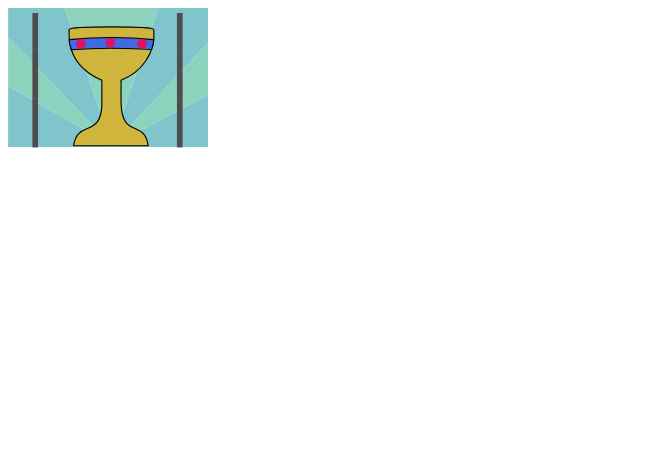
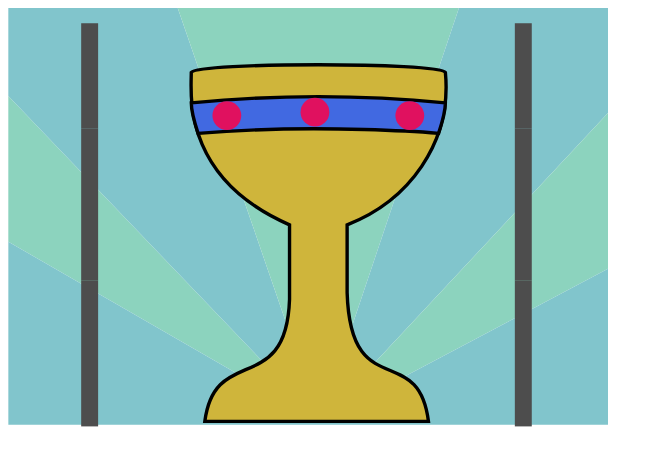
Before and after one commit to jeff-kyte/svgtest, a plain HTML site: page index.html in a window 1280 px wide. Shown: the whole page, without its empty margins (0-663 px from the left). Drawn offline with Linux system fonts and the light colour scheme.

Commit message:
Update index.html

```diff
--- a/index.html
+++ b/index.html
@@ -1,9 +1,10 @@
+<!DOCTYPE html>
 <html>
 <head>
 	<title>SVG Design Assignment</title>
 </head>
 <body>
-<svg xmlns="http://www.w3.org/2000/svg" id="chalice" viewBox="0 0 177.1 131" width="200px" >
+<svg xmlns="http://www.w3.org/2000/svg" id="chalice" viewBox="0 0 177.1 131" width="600px" >
 	<defs>
 		<style>
 			.cls-1 { fill: #8cd3be; }
@@ -19,12 +20,18 @@
 			.cls-7 { fill: #cfb53b; }
 			.cls-8 { fill: #4169e1; }
 			.cls-9 { fill: #e0115f; }
+			.tongue {
+				fill: #754c24;
+				stroke: #754c24;
+			  }
 		</style>
 		<g id="Snake_Paths" data-name="Snake Paths">
 			<path id="Left_Path" data-name="Left Path" class="cls-4" d="M6.5,130.5c-.56-4.25-.79-11.09,3-17,9.35-14.59,34-10,37-28,2-20-42-30-41-45,0-20,22-32,35-32" transform="translate(0.6 0.5)"/>
 			<path id="Right_Path" data-name="Right Path" class="cls-4" d="M168.55,130.5c.56-4.25.79-11.09-3-17-9.35-14.59-34-10-37-28-2-20,42-30,41-45,0-20-22-32-35-32" transform="translate(0.6 0.5)"/>
 		</g>
-		<rect id="Pill" class="cls-5" x="1.03" y="0.5" width="18.77" height="29.5" rx="9.39"/>
+		<path id="Tongue" class="tongue" d="M.5,14.43a32.42,32.42,0,0,0,10.83.74,46.15,46.15,0,0,1,7.17-.67l-4.67,1.41,6.67.59s-8.33.15-10,.89c0,0-5.83.74-10-.74" transform="translate(0.82 0.5)"/>
+		<rect id="Pill" class="cls-5" x="0.5" y="2" width="26.57" height="26.57" rx="9.39"/>
+		<!-- Old Pill: <rect id="Pill" class="cls-5" x="1.03" y="0.5" width="18.77" height="29.5" rx="9.39"/> -->
 		<path id="Head" class="cls-5" d="M19.25,19.14,7.76,27.84a4.9,4.9,0,0,1-7.86-4L.06,6.29A4.9,4.9,0,0,1,8,2.48l11.33,8.9A4.9,4.9,0,0,1,19.25,19.14Z" transform="translate(0.6 0.5)"/>
 		<circle id="Eye" class="cls-6" cx="2.1" cy="2" r="1"/>
 	</defs>
@@ -42,6 +49,24 @@
 	</g>
 	<!-- Snakes -->
 	<g id="leftHead" class="snake" visibility="hidden" >
+		<use href="#Tongue" y="-15" >
+			<animateTransform
+				attributeName="transform"
+				begin="chalice.click"
+				repeatCount="1"
+				type="skewY"
+				values="0;0;10;-10;0;0"
+				dur="3s"
+				additive="sum"/>
+			<animateTransform
+				attributeName="transform"
+				begin="chalice.click"
+				repeatCount="1"
+				type="translateX"
+				values="0;15;15;15;15;0"
+				dur="3s"
+				additive="sum"/>
+		</use>
 		<use href="#Head" y="-15" />
 		<use href="#Eye" y="-6" x="8"/>
 		<use href="#Eye" y="2" x="8"/>
@@ -73,7 +98,7 @@
 	</g>
 	<g id="leftBody4" class="snake" visibility="hidden" >
 		<use href="#Pill" y="-15" />
-		<animateMotion begin="chalice.click + 3s" dur="5s" end="chalice.click + 5s" repeatCount="1" rotate="auto" fill="freeze" restart="never"
+		<animateMotion begin="chalice.click + 3000ms" dur="5s" end="chalice.click + 5s" repeatCount="1" rotate="auto" fill="freeze" restart="never"
 			onbegin="this.parentElement.setAttribute('visibility', 'visible');">
 			<mpath href="#Left_Path"/>
 		</animateMotion>
@@ -93,6 +118,24 @@
 		</animateMotion>
 	</g>
 	<g id="rightHead" class="snake" visibility="hidden" >
+		<use href="#Tongue" y="-15" >
+			<animateTransform
+				attributeName="transform"
+				begin="chalice.click"
+				repeatCount="1"
+				type="skewY"
+				values="0;0;10;-10;0;0"
+				dur="3s"
+				additive="sum"/>
+			<animateTransform
+				attributeName="transform"
+				begin="chalice.click"
+				repeatCount="1"
+				type="translateX"
+				values="0;15;15;15;15;0"
+				dur="3s"
+				additive="sum"/>
+		</use>
 		<use href="#Head" y="-15" />
 		<use href="#Eye" y="-6" x="8"/>
 		<use href="#Eye" y="2" x="8"/>
```
